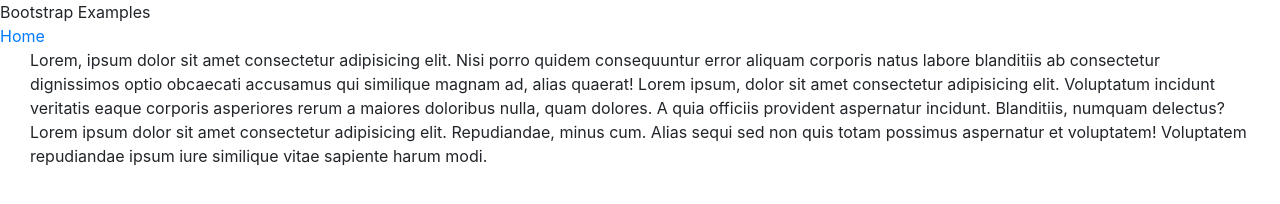
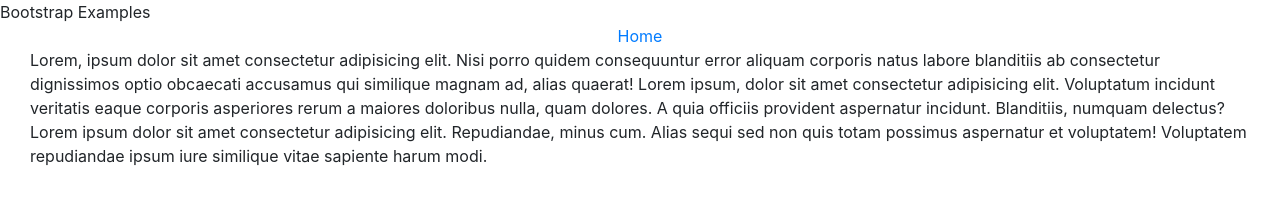
Before and after one commit to AngelFappdev/bootstrap-examples, a plain HTML site: page index.html in a window 1280 px wide. Drawn offline with nearby package versions, Linux system fonts and the light colour scheme.

Commit message:
Designed Index Page

```diff
--- a/index.html
+++ b/index.html
@@ -10,7 +10,9 @@
 <header> Bootstrap Examples </header class = "header">
 
 <nav>
+<div class = "container fluid text-md-center">
 <a href = "index.html">Home</a>
+</div>
 </nav>
 </head>
 
```
